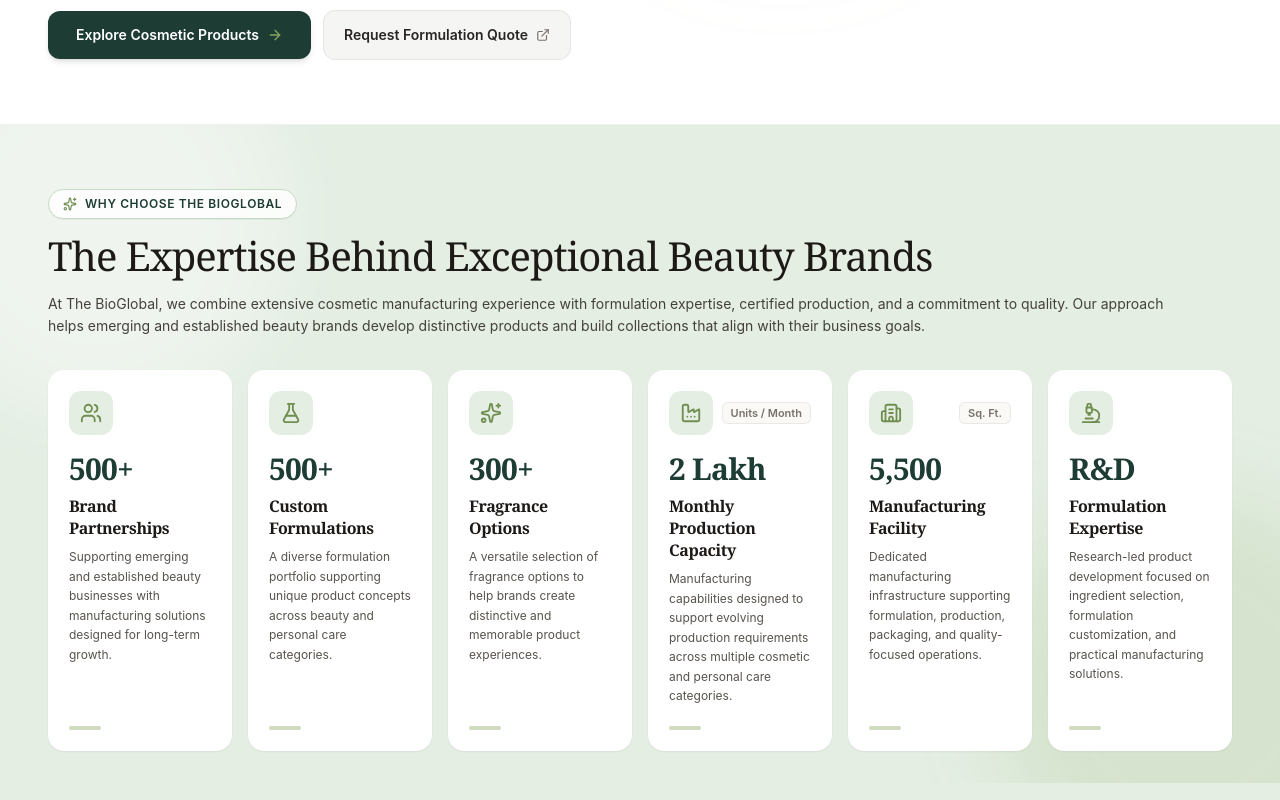
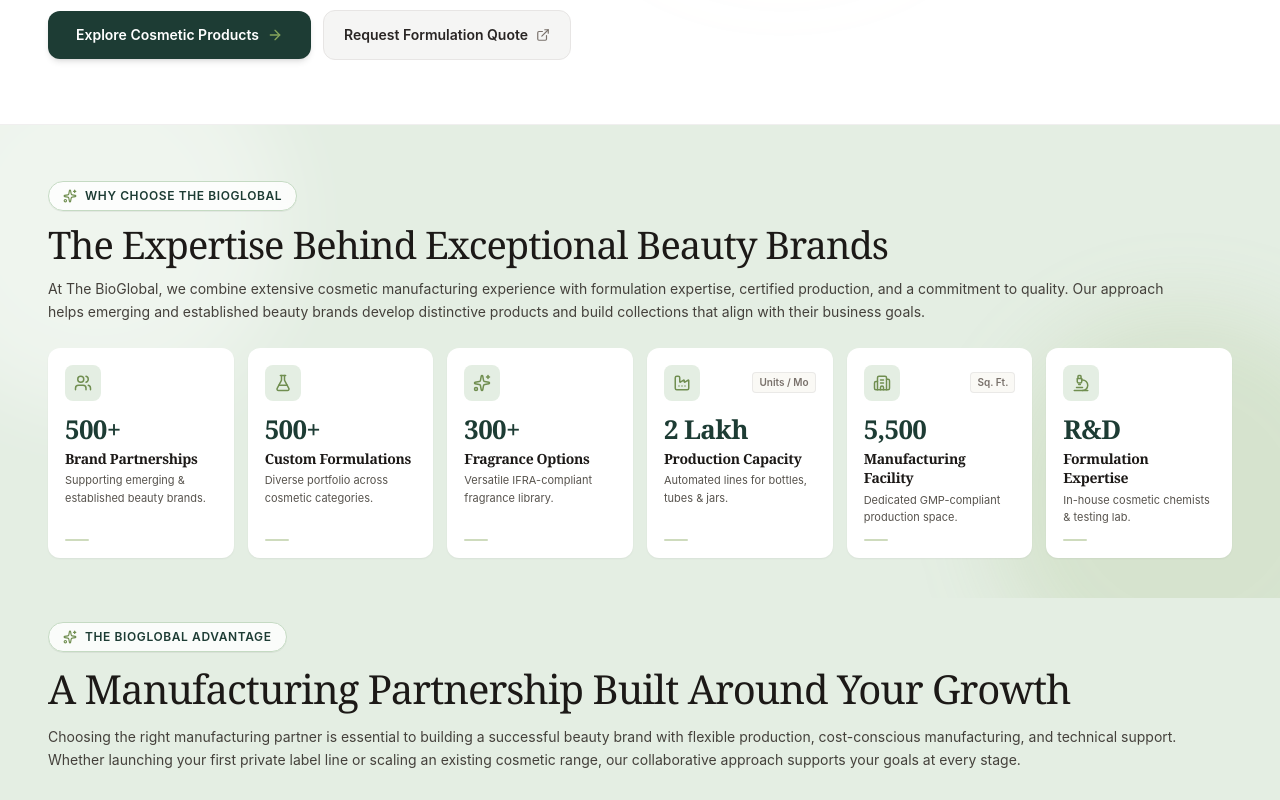
Before and after one commit to shivamshishodia200/BioGlobal, a React (Vite) app: page / in a window 1280 px wide. Shown: the part 3360-4160 px from the top of the page. Built offline with nearby package versions, Linux system fonts and the light colour scheme; no server answers; a web font is replaced by a local one.

Commit message:
style(section-4): compact single-line credential boxes and reduce height by ~45%

```diff
--- a/src/components/home/WhyChooseSection.tsx
+++ b/src/components/home/WhyChooseSection.tsx
@@ -24,33 +24,29 @@
     id: 'brand-partnerships',
     value: '500+',
     title: 'Brand Partnerships',
-    description:
-      'Supporting emerging and established beauty businesses with manufacturing solutions designed for long-term growth.',
+    description: 'Supporting emerging & established beauty brands.',
     icon: Users,
   },
   {
     id: 'custom-formulations',
     value: '500+',
     title: 'Custom Formulations',
-    description:
-      'A diverse formulation portfolio supporting unique product concepts across beauty and personal care categories.',
+    description: 'Diverse portfolio across cosmetic categories.',
     icon: FlaskConical,
   },
   {
     id: 'fragrance-options',
     value: '300+',
     title: 'Fragrance Options',
-    description:
-      'A versatile selection of fragrance options to help brands create distinctive and memorable product experiences.',
+    description: 'Versatile IFRA-compliant fragrance library.',
     icon: Sparkles,
   },
   {
     id: 'monthly-capacity',
     value: '2 Lakh',
-    unit: 'Units / Month',
-    title: 'Monthly Production Capacity',
-    description:
-      'Manufacturing capabilities designed to support evolving production requirements across multiple cosmetic and personal care categories.',
+    unit: 'Units / Mo',
+    title: 'Production Capacity',
+    description: 'Automated lines for bottles, tubes & jars.',
     icon: Factory,
   },
   {
@@ -58,16 +54,14 @@
     value: '5,500',
     unit: 'Sq. Ft.',
     title: 'Manufacturing Facility',
-    description:
-      'Dedicated manufacturing infrastructure supporting formulation, production, packaging, and quality-focused operations.',
+    description: 'Dedicated GMP-compliant production space.',
     icon: Building2,
   },
   {
     id: 'formulation-expertise',
     value: 'R&D',
     title: 'Formulation Expertise',
-    description:
-      'Research-led product development focused on ingredient selection, formulation customization, and practical manufacturing solutions.',
+    description: 'In-house cosmetic chemists & testing lab.',
     icon: Microscope,
   },
 ];
@@ -76,20 +70,20 @@
   return (
     <section
       aria-labelledby="why-choose-heading"
-      className="bg-[#E4EEE3] pt-12 sm:pt-14 lg:pt-16 pb-6 sm:pb-8 border-b-0 overflow-hidden relative"
+      className="bg-[#E4EEE3] pt-10 sm:pt-12 lg:pt-14 pb-8 sm:pb-10 border-b-0 overflow-hidden relative"
     >
       {/* Background Soft Pattern Elements */}
       <div className="absolute -top-24 -left-24 w-96 h-96 bg-white/40 rounded-full blur-2xl pointer-events-none -z-0" />
       <div className="absolute -bottom-24 -right-24 w-96 h-96 bg-[#86A55B]/15 rounded-full blur-2xl pointer-events-none -z-0" />
 
-      <div className="max-w-[1440px] mx-auto px-4 sm:px-6 lg:px-12 space-y-6 sm:space-y-8 relative z-10 text-left">
+      <div className="max-w-[1440px] mx-auto px-4 sm:px-6 lg:px-12 space-y-5 sm:space-y-6 relative z-10 text-left">
         {/* Section Header */}
         <motion.div
           initial={{ opacity: 0, y: 24 }}
           whileInView={{ opacity: 1, y: 0 }}
           viewport={{ once: true, margin: '-50px' }}
           transition={{ duration: 0.7 }}
-          className="w-full space-y-2.5 sm:space-y-3 text-left"
+          className="w-full space-y-2 sm:space-y-2.5 text-left"
         >
           {/* Eyebrow */}
           <div className="inline-flex items-center gap-2 px-3.5 py-1.5 rounded-full bg-white/80 text-[#1D3C34] text-xs font-semibold tracking-wider uppercase border border-[#C5DAC3] shadow-2xs backdrop-blur-xs">
@@ -100,7 +94,7 @@
           {/* Main Heading */}
           <h2
             id="why-choose-heading"
-            className="font-serif font-light text-2xl sm:text-3xl lg:text-[40px] text-stone-900 tracking-tight leading-tight"
+            className="font-serif font-light text-2xl sm:text-3xl lg:text-[38px] text-stone-900 tracking-tight leading-tight"
           >
             The Expertise Behind Exceptional Beauty Brands
           </h2>
@@ -111,57 +105,57 @@
           </p>
         </motion.div>
 
-        {/* 6 White Credential Cards in a Single Line (lg:grid-cols-6) */}
-        <div className="grid grid-cols-1 sm:grid-cols-2 md:grid-cols-3 lg:grid-cols-6 gap-3.5 lg:gap-3 xl:gap-4 text-left">
+        {/* 6 White Credential Cards in a Sleek Single Line (lg:grid-cols-6) with Reduced Height */}
+        <div className="grid grid-cols-2 sm:grid-cols-3 lg:grid-cols-6 gap-3 sm:gap-3.5 lg:gap-3 xl:gap-3.5 text-left">
           {CREDENTIALS.map((stat, idx) => {
             const Icon = stat.icon;
             return (
               <motion.div
                 key={stat.id}
-                initial={{ opacity: 0, y: 30 }}
+                initial={{ opacity: 0, y: 25 }}
                 whileInView={{ opacity: 1, y: 0 }}
                 viewport={{ once: true, margin: '-30px' }}
                 transition={{
-                  delay: idx * 0.08,
-                  duration: 0.55,
+                  delay: idx * 0.06,
+                  duration: 0.5,
                   ease: 'easeOut',
                 }}
                 whileHover={{
-                  y: -5,
-                  boxShadow: '0 20px 35px rgba(29, 60, 52, 0.10)',
+                  y: -4,
+                  boxShadow: '0 14px 28px rgba(29, 60, 52, 0.08)',
                 }}
-                className="bg-white rounded-2xl p-4 sm:p-5 lg:p-4 xl:p-5 flex flex-col justify-between h-full shadow-xs border border-white/90 transition-all duration-300 relative group overflow-hidden"
+                className="bg-white rounded-xl p-3.5 sm:p-4 flex flex-col justify-between h-full shadow-xs border border-white/90 hover:border-[#C5DAC3]/70 transition-all duration-300 relative group overflow-hidden"
               >
-                {/* Top Row: Icon Container & Optional Unit Badge */}
-                <div className="flex items-center justify-between mb-3.5 xl:mb-4 gap-1">
-                  <div className="w-10 h-10 xl:w-11 xl:h-11 rounded-xl bg-[#E4EEE3] flex items-center justify-center text-[#1D3C34] group-hover:bg-[#1D3C34] transition-colors duration-300 shrink-0">
-                    <Icon className="w-5 h-5 xl:w-5.5 xl:h-5.5 text-[#708E50] group-hover:text-[#86A55B] transition-colors duration-300" />
+                {/* Top Row: Compact Icon Container & Optional Unit Badge */}
+                <div className="flex items-center justify-between mb-2.5 sm:mb-3 gap-1">
+                  <div className="w-8 h-8 sm:w-9 sm:h-9 rounded-lg bg-[#E4EEE3] flex items-center justify-center text-[#1D3C34] group-hover:bg-[#1D3C34] transition-colors duration-300 shrink-0">
+                    <Icon className="w-4 h-4 sm:w-4.5 sm:h-4.5 text-[#708E50] group-hover:text-[#86A55B] transition-colors duration-300" />
                   </div>
 
                   {stat.unit && (
-                    <span className="text-[10px] xl:text-[11px] font-semibold text-stone-500 bg-[#FAF9F5] border border-stone-200/80 px-2 py-0.5 rounded-md shrink-0">
+                    <span className="text-[10px] font-semibold text-stone-500 bg-[#FAF9F5] border border-stone-200/80 px-1.5 py-0.5 rounded shrink-0">
                       {stat.unit}
                     </span>
                   )}
                 </div>
 
-                {/* Content: Stat Number, Heading, and Description */}
-                <div className="space-y-1.5 xl:space-y-2 flex-grow">
-                  <span className="font-serif font-bold text-2xl xl:text-3xl text-[#1D3C34] tracking-tight block">
+                {/* Content: Stat Number, Heading, and 2-Line Crisp Description */}
+                <div className="space-y-1 flex-grow">
+                  <span className="font-serif font-bold text-2xl sm:text-[26px] text-[#1D3C34] tracking-tight block leading-tight">
                     <AnimatedCounter value={stat.value} />
                   </span>
 
-                  <h3 className="font-serif font-semibold text-sm xl:text-base text-stone-900 tracking-tight group-hover:text-[#1D3C34] transition-colors leading-snug">
+                  <h3 className="font-serif font-semibold text-xs sm:text-[13px] xl:text-sm text-stone-900 tracking-tight group-hover:text-[#1D3C34] transition-colors leading-snug">
                     {stat.title}
                   </h3>
 
-                  <p className="text-stone-600 text-[11px] xl:text-xs leading-relaxed font-normal">
+                  <p className="text-stone-600 text-[11px] leading-relaxed font-normal line-clamp-2">
                     {stat.description}
                   </p>
                 </div>
 
                 {/* Bottom Active Accent Indicator Line */}
-                <div className="w-8 h-1 bg-[#86A55B]/40 group-hover:w-16 group-hover:bg-[#708E50] rounded-full transition-all duration-300 mt-4 xl:mt-5" />
+                <div className="w-6 h-0.5 bg-[#86A55B]/40 group-hover:w-12 group-hover:bg-[#708E50] rounded-full transition-all duration-300 mt-2.5 sm:mt-3" />
               </motion.div>
             );
           })}
```
